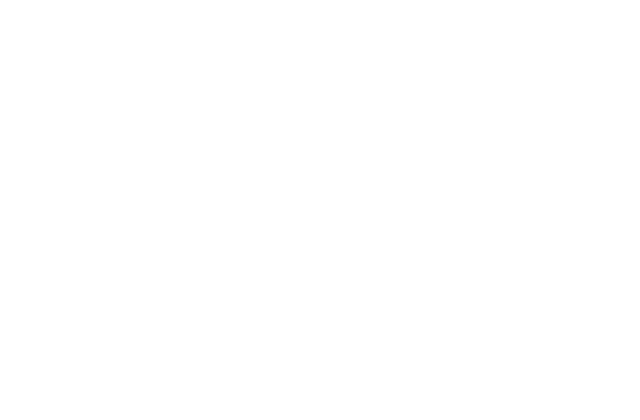
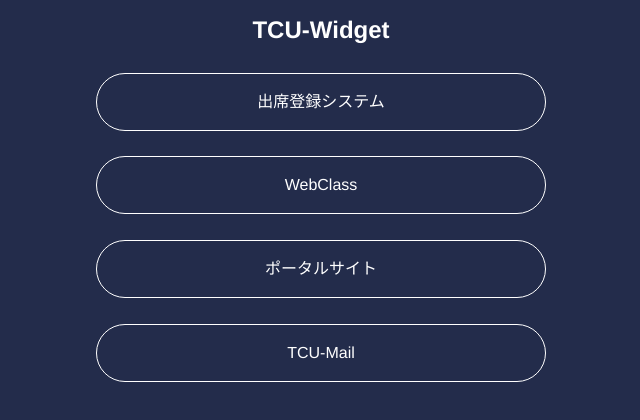
Before and after one commit to TCU-vRSA/TCU-Widget, a Nuxt app: page / in a window 1280 px wide. Shown: the top 420 px of the page, without its empty margins (319-959 px from the left). Built offline with nearby package versions, Linux system fonts and the light colour scheme.

Commit message:
[add]ヘッダー・リンクを実装

```diff
--- /dev/null
+++ b/assets/css/reset.css
@@ -0,0 +1,61 @@
+/* A Modern CSS Reset */
+*,
+*::before,
+*::after {
+  box-sizing: border-box;
+}
+ul[class],
+ol[class] {
+  padding: 0;
+}
+body,
+h1,
+h2,
+h3,
+h4,
+p,
+ul[class],
+ol[class],
+figure,
+blockquote,
+dl,
+dd {
+  margin: 0;
+}
+body {
+  min-height: 100vh;
+  scroll-behavior: smooth;
+  text-rendering: optimizeSpeed;
+  line-height: 1.5;
+}
+ul[class],
+ol[class] {
+  list-style: none;
+}
+a:not([class]) {
+  text-decoration-skip-ink: auto;
+}
+img {
+  max-width: 100%;
+  display: block;
+}
+article > * + * {
+  margin-top: 1em;
+}
+input,
+button,
+textarea,
+select {
+  font: inherit;
+}
+img:not([alt]) {
+  filter: blur(10px);
+}
+@media (prefers-reduced-motion: reduce) {
+  * {
+    animation-duration: 0.01ms !important;
+    animation-iteration-count: 1 !important;
+    transition-duration: 0.01ms !important;
+    scroll-behavior: auto !important;
+  }
+}
--- /dev/null
+++ b/components/Clock.vue
@@ -0,0 +1,13 @@
+<template>
+
+</template>
+
+<script>
+export default {
+
+}
+</script>
+
+<style>
+
+</style>
--- /dev/null
+++ b/components/Header.vue
@@ -0,0 +1,24 @@
+<template>
+  <header>
+    <h1>TCU-Widget</h1>
+  </header>
+</template>
+
+<script>
+export default {};
+</script>
+
+<style>
+header {
+  height: 60px;
+  background-color: #232c4b;
+  display: flex;
+  justify-content: center;
+  align-items: center;
+}
+
+header > h1 {
+  color: #fff;
+  font-size: 1.5rem;
+}
+</style>
--- /dev/null
+++ b/components/Links.vue
@@ -0,0 +1,34 @@
+<template>
+  <div class="links">
+    <Btn v-for="item in links" :key="item.name" :name="item.name" :url="item.url" />
+  </div>
+</template>
+
+<script>
+import Btn from '~/components/ui/Btn.vue';
+
+export default {
+  data() {
+    return {
+      links: [
+        { name: '出席登録システム', url: 'https://call.off.tcu.ac.jp/index.php' },
+        { name: 'WebClass', url: 'https://webclass.tcu.ac.jp/' },
+        { name: 'ポータルサイト', url: 'https://portal.off.tcu.ac.jp/' },
+        { name: 'TCU-Mail', url: 'https://mail.tcu.ac.jp/' },
+      ],
+    };
+  },
+  components: {
+    Btn,
+  },
+};
+</script>
+
+<style>
+.links {
+  display: flex;
+  flex-direction: column;
+  justify-content: center;
+  align-items: center;
+}
+</style>
--- /dev/null
+++ b/components/ui/Btn.vue
@@ -0,0 +1,38 @@
+<template>
+  <div class="btn" @click="jumpTo(url)">
+    <p>{{name}}</p>
+  </div>
+</template>
+
+<script>
+export default {
+  props: ['name', 'url'],
+  methods: {
+    jumpTo: function(url) {
+      window.open(url, '_blank');
+    },
+  },
+};
+</script>
+
+<style>
+.btn {
+  color: #fff;
+  font-size: 1rem;
+  width: 90%;
+  padding: 1rem 0;
+  margin: 0.8rem 0;
+  border: 1px solid #fff;
+  border-radius: 50px;
+  display: flex;
+  justify-content: center;
+  align-items: center;
+  cursor: pointer;
+}
+
+.btn:hover {
+  background-color: #fff;
+  color: #232c4b;
+  transition: background-color 0.3s ease 0s;
+}
+</style>
--- a/layouts/default.vue
+++ b/layouts/default.vue
@@ -5,4 +5,8 @@
 </template>
 
 <style>
+* {
+  font-family: 'Helvetica Neue', Arial, 'Hiragino Kaku Gothic ProN', 'Hiragino Sans',
+    'BIZ UDPGothic', Meiryo, sans-serif;
+}
 </style>
--- a/nuxt.config.js
+++ b/nuxt.config.js
@@ -23,6 +23,7 @@
   ** Global CSS
   */
   css: [
+    '@/assets/css/reset.css',
   ],
   /*
   ** Plugins to load before mounting the App
@@ -46,7 +47,7 @@
     /*
     ** You can extend webpack config here
     */
-    extend (config, ctx) {
+    extend(config, ctx) {
     }
   }
 }
--- a/pages/index.vue
+++ b/pages/index.vue
@@ -1,16 +1,36 @@
 <template>
-  <div class="index">
-
+  <div class="index-wrapper">
+    <div class="index">
+      <Header />
+      <Clock />
+      <Links />
+    </div>
   </div>
 </template>
 
 <script>
+import Header from '~/components/Header.vue';
+import Clock from '~/components/Clock.vue';
+import Links from '~/components/Links.vue';
 
 export default {
-
-}
+  components: {
+    Header,
+    Clock,
+    Links,
+  },
+};
 </script>
 
 <style>
+.index-wrapper {
+  min-height: 100vh;
+  background-color: #232c4b;
+}
 
+.index {
+  width: 100%;
+  max-width: 500px;
+  margin: 0 auto;
+}
 </style>
```
